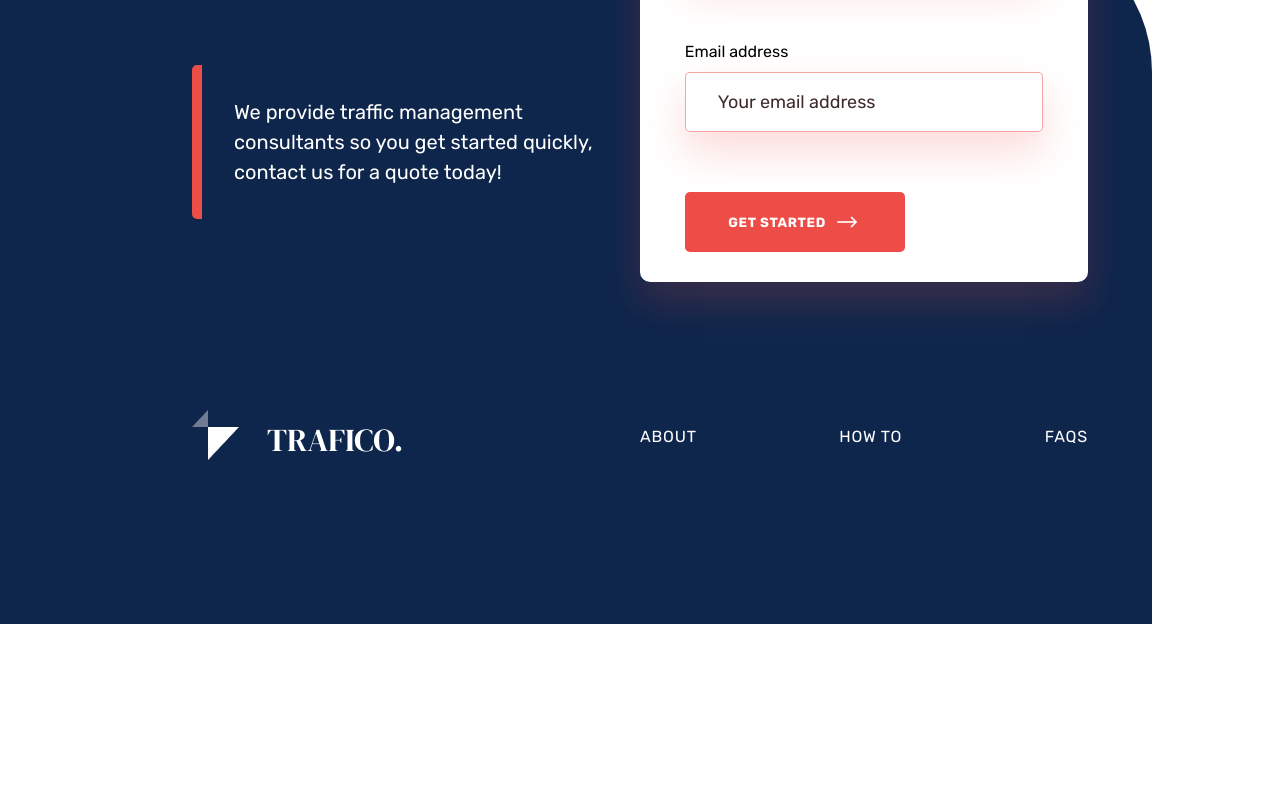
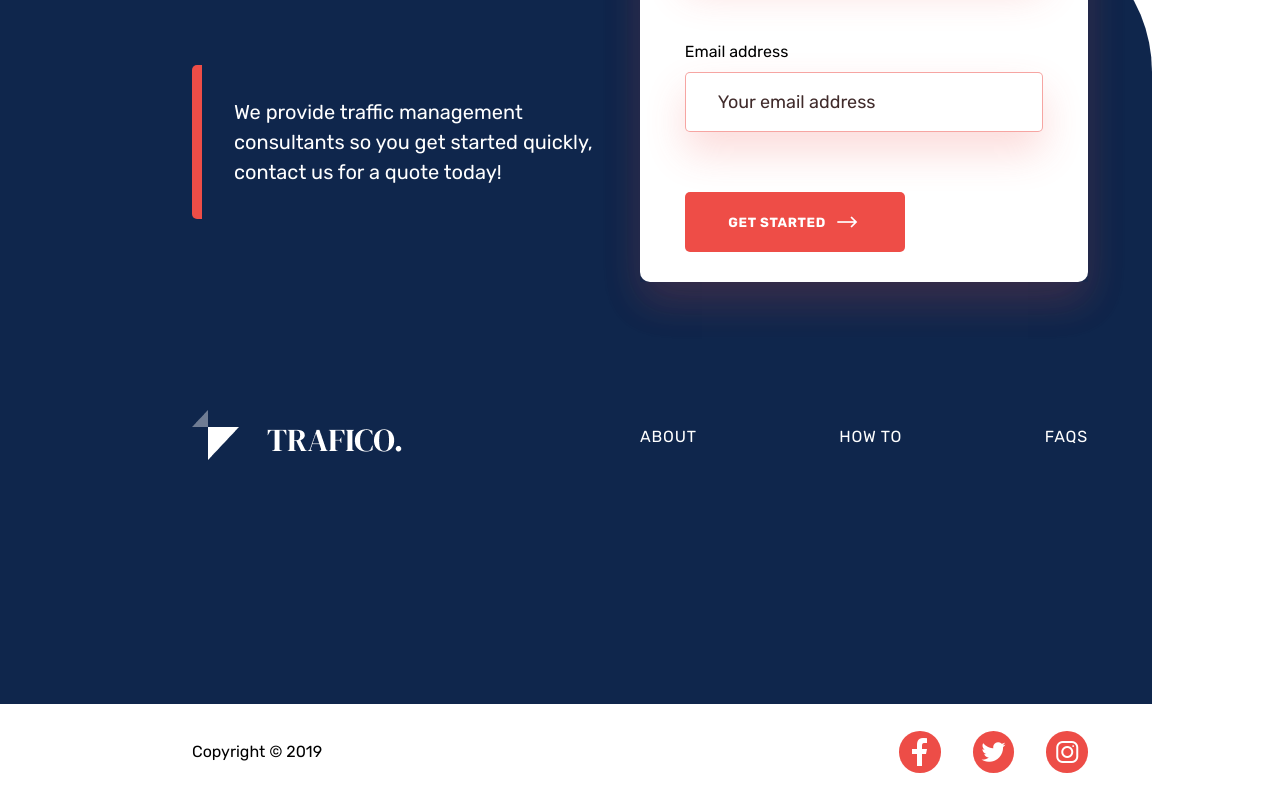
Before and after one commit to alexbtnr/traffico, a React (Create React App) app: page / in a window 1280 px wide. Shown: the part 4100-4900 px from the top of the page. Before the commit the page ends 4804 px from the top, so only its background shows below. Built offline with nearby package versions, Linux system fonts and the light colour scheme; no server answers.

Commit message:
Finished creating and styling the homepage

```diff
--- a/src/components/Footer.js
+++ b/src/components/Footer.js
@@ -3,6 +3,7 @@ import styled from "styled-components";
 import smallTruck from "../images/smallTruck.png";
 import FooterForm from "./FooterForm";
 import FooterNav from "./FooterNav";
+import SocialMedia from "./SocialMedia";
 
 const Footer = () => {
   return (
@@ -14,6 +15,7 @@ const Footer = () => {
           <FooterForm />
           <FooterNav />
         </div>
+        <SocialMedia />
       </footer>
     </StyledFooter>
   );
--- /dev/null
+++ b/src/components/SocialMedia.js
@@ -0,0 +1,71 @@
+import React from "react";
+import styled from "styled-components";
+
+const SocialMedia = () => {
+  return (
+    <StyledSocialMedia>
+      <div className='container'>
+        <div className='flex-footer'>
+          <div className='flex-left'>
+            <div className='copyright'>
+              <p>Copyright &copy; 2019</p>
+            </div>
+          </div>
+          <div className='flex-right'>
+            <div className='social-icons'>
+              <i className='lab la-facebook-f la-2x'></i>
+              <i className='lab la-twitter la-2x'></i>
+              <i className='lab la-instagram la-2x'></i>
+            </div>
+          </div>
+        </div>
+      </div>
+    </StyledSocialMedia>
+  );
+};
+
+const StyledSocialMedia = styled.div`
+  background: #fff;
+
+  .container {
+    .flex-footer {
+      display: flex;
+      justify-content: space-between;
+      align-items: center;
+      height: 6rem;
+      .flex-left {
+        .copyright {
+          p {
+            font-family: Rubik;
+            font-style: normal;
+            font-weight: 300;
+            font-size: 16px;
+            line-height: 30px;
+          }
+        }
+      }
+      .flex-right {
+        .social-icons {
+          i.lab {
+            margin-left: 2rem;
+            display: inline-block;
+            border-radius: 50%;
+            color: #fff;
+            padding: 0.3rem;
+            background: #ed4d47;
+            transition: all 0.5s ease;
+            cursor: pointer;
+
+            &:hover {
+              color: #ed4d47;
+              background: #333;
+              transform: scale(1.1);
+            }
+          }
+        }
+      }
+    }
+  }
+`;
+
+export default SocialMedia;
```
